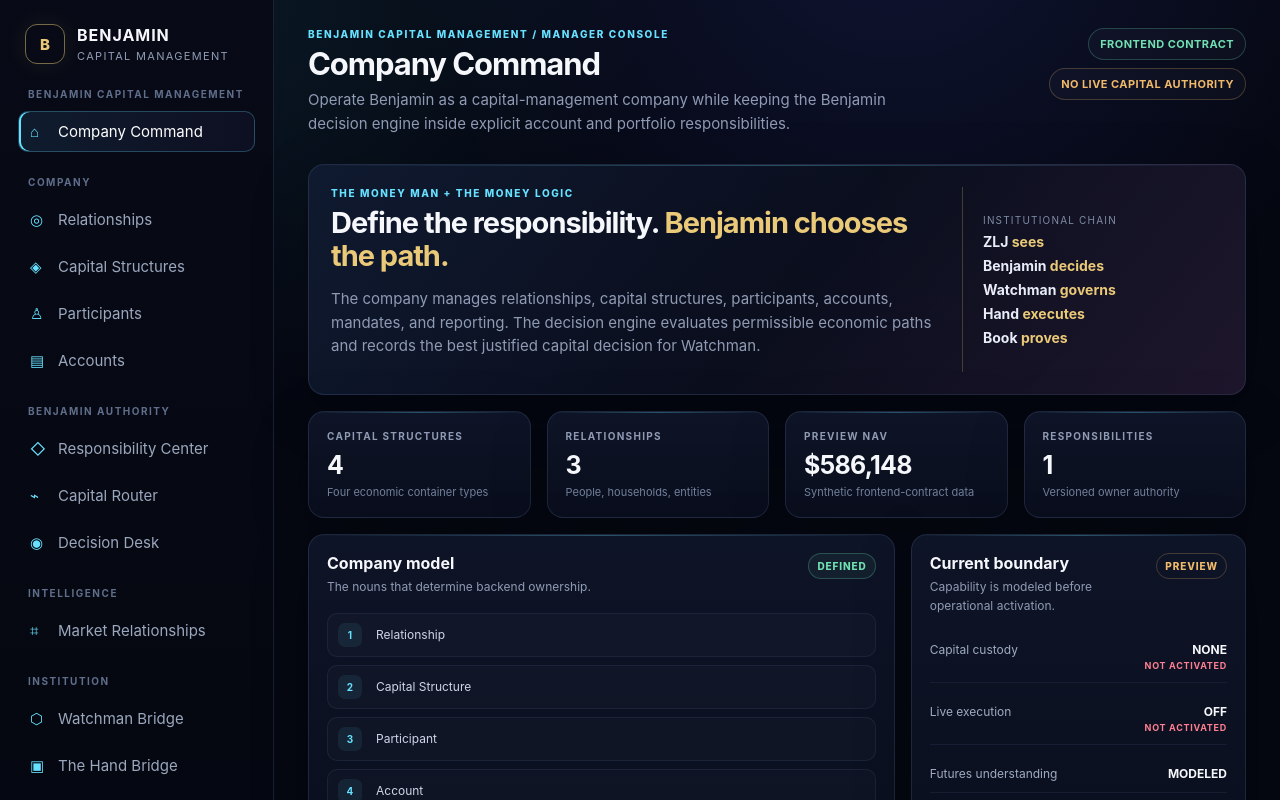
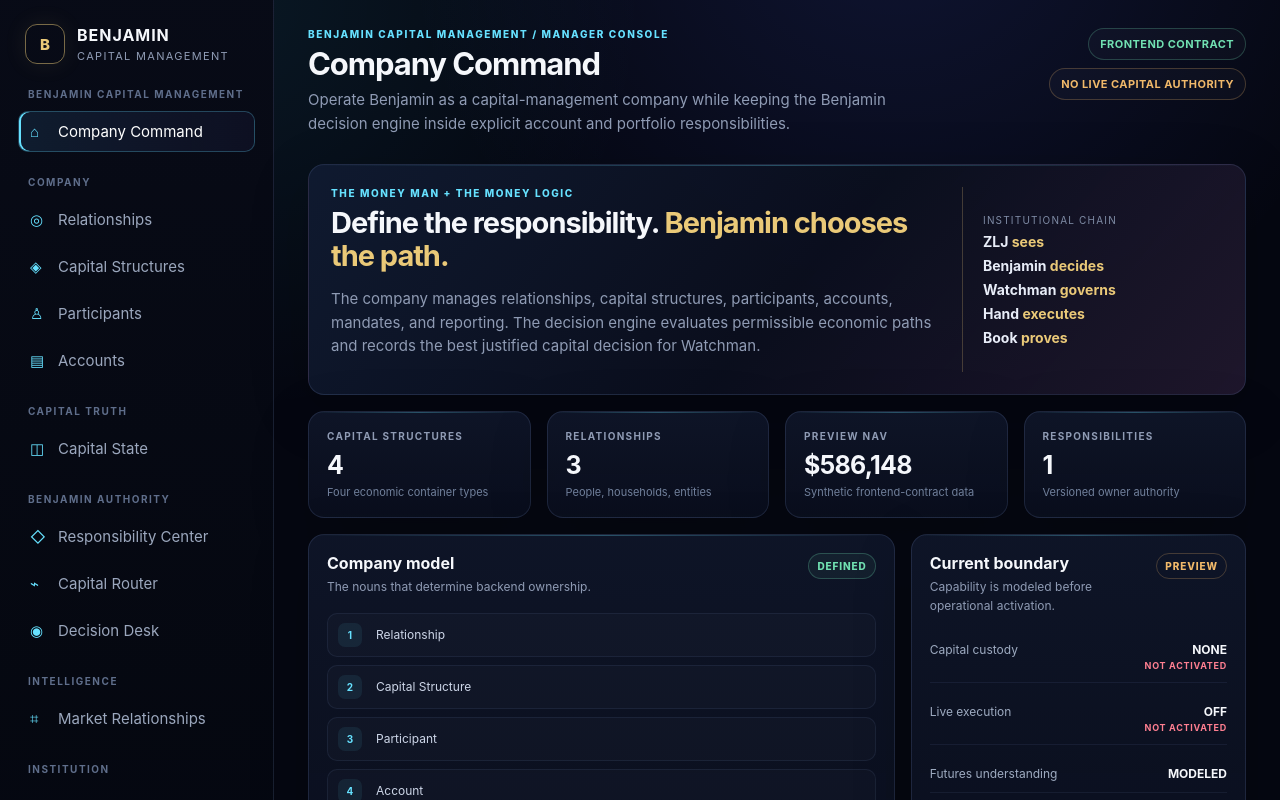
Before and after one commit to Geo222222/benjamin, a React (Vite) app in the folder apps/manager-console/: page / in a window 1280 px wide. Shown: the top 800 px of the page. Built offline with nearby package versions, Linux system fonts and the light colour scheme.

Commit message:
feat: expose Capital State in manager console

```diff
--- a/apps/manager-console/src/App.tsx
+++ b/apps/manager-console/src/App.tsx
@@ -4,6 +4,7 @@ import { CompanyCommand } from './CompanyCommand';
 import { Relationships } from './Relationships';
 import { CapitalStructures } from './CapitalStructures';
 import { Accounts } from './Accounts';
+import { CapitalStateSurface } from './CapitalState';
 import { ResponsibilityCenter } from './ResponsibilityCenter';
 import { Participants } from './Participants';
 import { CapitalRouter } from './CapitalRouter';
@@ -12,27 +13,26 @@ import { DecisionDesk } from './DecisionDesk';
 import { InstitutionalBridge } from './InstitutionalBridge';
 import { ClientReporting, Operations } from './CompanyOperations';
 
-type PageKey = 'command' | 'relationships' | 'structures' | 'participants' | 'accounts' | 'responsibility' | 'router' | 'decisions' | 'markets' | 'watchman' | 'hand' | 'book' | 'reports' | 'operations';
-type NavItem = { key: PageKey; label: string; glyph: string; phase: number; group: string };
+type PageKey = 'command' | 'relationships' | 'structures' | 'participants' | 'accounts' | 'capital-state' | 'responsibility' | 'router' | 'decisions' | 'markets' | 'watchman' | 'hand' | 'book' | 'reports' | 'operations';
+type NavItem = { key: PageKey; label: string; glyph: string; group: string };
 
 const navItems: NavItem[] = [
-  { key: 'command', label: 'Company Command', glyph: '⌂', phase: 2, group: 'Benjamin Capital Management' },
-  { key: 'relationships', label: 'Relationships', glyph: '◎', phase: 3, group: 'Company' },
-  { key: 'structures', label: 'Capital Structures', glyph: '◈', phase: 3, group: 'Company' },
-  { key: 'participants', label: 'Participants', glyph: '♙', phase: 4, group: 'Company' },
-  { key: 'accounts', label: 'Accounts', glyph: '▤', phase: 3, group: 'Company' },
-  { key: 'responsibility', label: 'Responsibility Center', glyph: '◇', phase: 2, group: 'Benjamin Authority' },
-  { key: 'router', label: 'Capital Router', glyph: '⌁', phase: 5, group: 'Benjamin Authority' },
-  { key: 'decisions', label: 'Decision Desk', glyph: '◉', phase: 7, group: 'Benjamin Authority' },
-  { key: 'markets', label: 'Market Relationships', glyph: '⌗', phase: 6, group: 'Intelligence' },
-  { key: 'watchman', label: 'Watchman Bridge', glyph: '⬡', phase: 9, group: 'Institution' },
-  { key: 'hand', label: 'The Hand Bridge', glyph: '▣', phase: 9, group: 'Institution' },
-  { key: 'book', label: 'The Book Bridge', glyph: '▧', phase: 9, group: 'Institution' },
-  { key: 'reports', label: 'Client Reporting', glyph: '▥', phase: 10, group: 'Operations' },
-  { key: 'operations', label: 'Operations', glyph: '⚙', phase: 10, group: 'Operations' },
+  { key: 'command', label: 'Company Command', glyph: '⌂', group: 'Benjamin Capital Management' },
+  { key: 'relationships', label: 'Relationships', glyph: '◎', group: 'Company' },
+  { key: 'structures', label: 'Capital Structures', glyph: '◈', group: 'Company' },
+  { key: 'participants', label: 'Participants', glyph: '♙', group: 'Company' },
+  { key: 'accounts', label: 'Accounts', glyph: '▤', group: 'Company' },
+  { key: 'capital-state', label: 'Capital State', glyph: '◫', group: 'Capital Truth' },
+  { key: 'responsibility', label: 'Responsibility Center', glyph: '◇', group: 'Benjamin Authority' },
+  { key: 'router', label: 'Capital Router', glyph: '⌁', group: 'Benjamin Authority' },
+  { key: 'decisions', label: 'Decision Desk', glyph: '◉', group: 'Benjamin Authority' },
+  { key: 'markets', label: 'Market Relationships', glyph: '⌗', group: 'Intelligence' },
+  { key: 'watchman', label: 'Watchman Bridge', glyph: '⬡', group: 'Institution' },
+  { key: 'hand', label: 'The Hand Bridge', glyph: '▣', group: 'Institution' },
+  { key: 'book', label: 'The Book Bridge', glyph: '▧', group: 'Institution' },
+  { key: 'reports', label: 'Client Reporting', glyph: '▥', group: 'Operations' },
+  { key: 'operations', label: 'Operations', glyph: '⚙', group: 'Operations' },
 ];
-
-const enabledPages = new Set<PageKey>(navItems.map((item) => item.key));
 
 export function Topbar({ title, description }: { title: string; description: string }) {
   return <header className="bc-topbar"><div><div className="bc-eyebrow">Benjamin Capital Management / Manager Console</div><h1>{title}</h1><p>{description}</p></div><div className="bc-top-actions"><span className="bc-badge good">FRONTEND CONTRACT</span><span className="bc-badge warn">NO LIVE CAPITAL AUTHORITY</span></div></header>;
@@ -40,7 +40,7 @@ export function Topbar({ title, description }: { title: string; description: str
 
 function Sidebar({ page, setPage }: { page: PageKey; setPage: (page: PageKey) => void }) {
   const groups=[...new Set(navItems.map((item)=>item.group))];
-  return <aside className="bc-sidebar"><div className="bc-brand"><div className="bc-brand-mark">B</div><div><strong>BENJAMIN</strong><small>Capital Management</small></div></div>{groups.map((group)=><div className="bc-nav-group" key={group}><div className="bc-nav-label">{group}</div>{navItems.filter((item)=>item.group===group).map((item)=>{const enabled=enabledPages.has(item.key);return <button key={item.key} className={`bc-nav-button ${page===item.key?'active':''} ${enabled?'':'disabled'}`} onClick={()=>enabled&&setPage(item.key)} disabled={!enabled}><span>{item.glyph}</span><span>{item.label}</span></button>;})}</div>)}<div className="bc-side-footer"><span>Product mode <b>{companyModelStatus.productMode}</b></span><span>Live execution <b>OFF</b></span><span>Custody authority <b>NONE</b></span></div></aside>;
+  return <aside className="bc-sidebar"><div className="bc-brand"><div className="bc-brand-mark">B</div><div><strong>BENJAMIN</strong><small>Capital Management</small></div></div>{groups.map((group)=><div className="bc-nav-group" key={group}><div className="bc-nav-label">{group}</div>{navItems.filter((item)=>item.group===group).map((item)=><button key={item.key} className={`bc-nav-button ${page===item.key?'active':''}`} onClick={()=>setPage(item.key)}><span>{item.glyph}</span><span>{item.label}</span></button>)}</div>)}<div className="bc-side-footer"><span>Product mode <b>{companyModelStatus.productMode}</b></span><span>Live execution <b>OFF</b></span><span>Custody authority <b>NONE</b></span></div></aside>;
 }
 
 export function App() {
@@ -55,6 +55,7 @@ export function App() {
   else if(page==='structures') content=<CapitalStructures Topbar={Topbar} openResponsibility={openResponsibility}/>;
   else if(page==='participants') content=<Participants Topbar={Topbar}/>;
   else if(page==='accounts') content=<Accounts Topbar={Topbar}/>;
+  else if(page==='capital-state') content=<CapitalStateSurface Topbar={Topbar}/>;
   else if(page==='responsibility') content=<ResponsibilityCenter Topbar={Topbar} initialStructureId={responsibilityStructure}/>;
   else if(page==='router') content=<CapitalRouter Topbar={Topbar}/>;
   else if(page==='decisions') content=<DecisionDesk Topbar={Topbar}/>;
```
